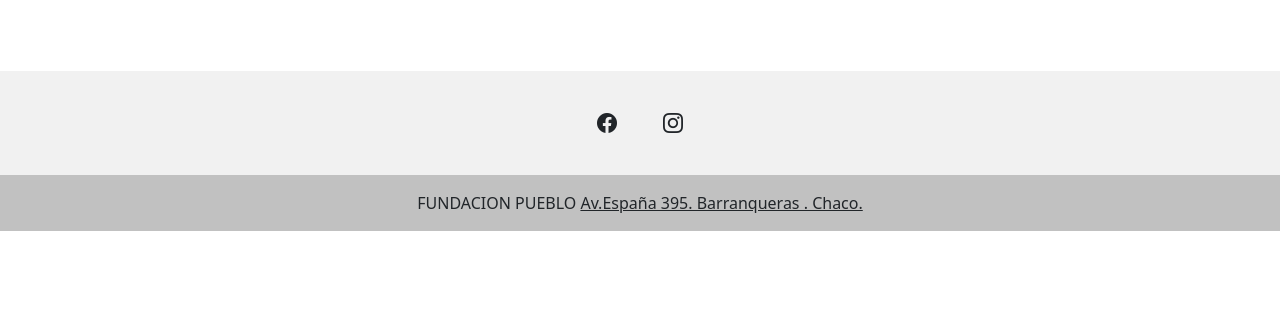
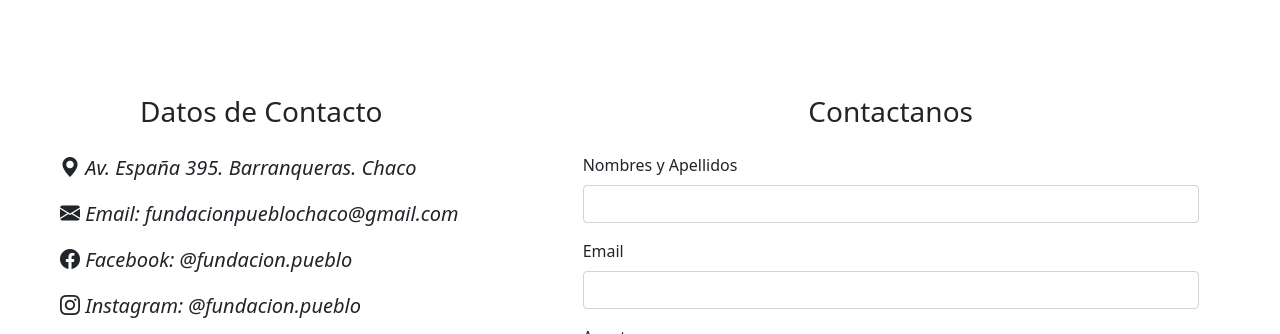
Before and after one commit to Furyko/proyecto-final-grupo-7-2022, a Django app: page /contactos/ in a window 1280 px wide. Shown: the part 345-679 px from the top of the page. Before the commit the page ends 576 px from the top, so only its background shows below. Run offline with Django 3.2, Linux system fonts and the light colour scheme; some libraries are stand-ins or nearby versions.

Commit message:
mejora de inicio y registro, creacion de contactos

```diff
--- a/templates/contactos.html
+++ b/templates/contactos.html
@@ -1,21 +1,72 @@
 <!DOCTYPE html>
 <html lang="en">
 {% include "head.html" %}
+
 <body>
     {% include "navbar.html" %}
     <!-- Background image -->
-        <div class="p-5 text-center bg-image" style="background-image: url('https://blog.oxfamintermon.org/wp-content/uploads/2014/11/ONG-copia-e1415635063990.jpg'); height: 200px; margin-top: 58px;">
+    <div class="p-5 text-center bg-image"
+        style="background-image: url('https://blog.oxfamintermon.org/wp-content/uploads/2014/11/ONG-copia-e1415635063990.jpg'); height: 200px; margin-top: 58px;">
         <div class="mask" style="background-color: rgba(218, 205, 205, 0.726);">
             <div class="d-flex justify-content-center align-items-center h-100">
                 <div class="text-black">
                     <h1 class="mb-3">Contactos</h1>
+                    <h3 class="mb-3 fst-italic">Puedes usar los siguientes medios para contactarnos</h3>
                 </div>
             </div>
         </div>
     </div>
-        <br><br><br>
+    <br><br>
     <!-- Background image -->
+
+    <div class="row m-0">
+        <!-- Datos de Contacto -->
+        <div class="col-md-4 m-5 fs-5">
+            <h3 class="mb-4 text-center">Datos de Contacto</h3>
+            <div class="mb-3">
+                <i class="bi bi-geo-alt-fill"> Av. España 395. Barranqueras. Chaco </i>
+            </div>
+            <div class="mb-3">
+                <i class="bi bi-envelope-fill"> Email: fundacionpueblochaco@gmail.com </i>
+            </div>
+            <div class="mb-3">
+                <i class="bi bi-facebook"> Facebook: @fundacion.pueblo </i>
+            </div>
+            <div class="mb-3">
+                <i class="bi bi-instagram"> Instagram: @fundacion.pueblo </i>
+            </div>
+            <iframe src="https://www.google.com/maps/embed?pb=!1m18!1m12!1m3!1d3539.460957378129!2d-58.954031900000004!3d-27.486036299999995!2m3!1f0!2f0!3f0!3m2!1i1024!2i768!4f13.1!3m3!1m2!1s0x944572cde861393d%3A0xcdda960dff8f3f4c!2sAv.%20Espa%C3%B1a%20395%2C%20H3503%20Barranqueras%2C%20Chaco!5e0!3m2!1ses-419!2sar!4v1661450611690!5m2!1ses-419!2sar" width="400" height="250" style="border:0;" allowfullscreen="" loading="lazy" referrerpolicy="no-referrer-when-downgrade"></iframe>
+        </div>
+
+        <div class="col-md-6 m-5">
+            <!-- Formulario -->
+            <h3 class="mb-4 text-center">Contactanos</h3>
+            <form>
+                <div class="mb-3">
+                    <label for="nya" class="form-label txt_negrita">Nombres y Apellidos</label>
+                    <input type="text" class="form-control" id="nya" aria-describedby="nyaHelp" required>
+
+                </div>
+                <div class="mb-3">
+                    <label for="email" class="form-label txt_negrita">Email</label>
+                    <input type="email" class="form-control" id="email" aria-describedby="emailHelp" required>
+
+                </div>
+                <div class="mb-3">
+                    <label for="asunto" class="form-label txt_negrita">Asunto</label>
+                    <input type="text" class="form-control" id="asunto" aria-describedby="asuntoHelp" required>
+
+                </div>
+                <div class="mb-3">
+                    <label for="mensaje" class="form-label txt_negrita">Mensaje</label>
+                    <textarea class="form-control" id="mensaje" rows="3" required></textarea>
+                </div>
+                <button type="submit" class="btn btn-primary">Aceptar</button>
+            </form>
+        </div>
+    </div>
 
     {% include "footer.html" %}
 </body>
+
 </html>
```
Also changed, not shown: templates/inicio.html (+6 -7 lines), templates/register.html (+46 -4 lines). Lines whose indentation alone changed are shown as unchanged.
